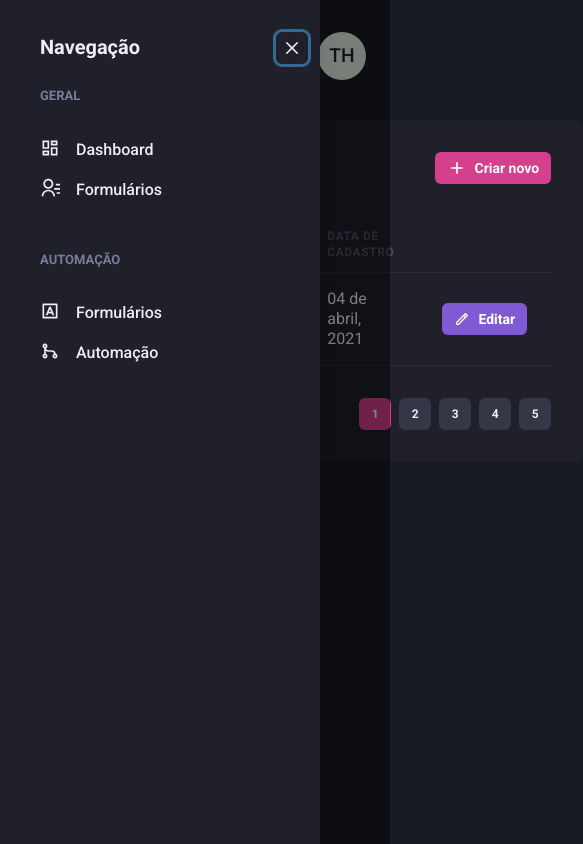
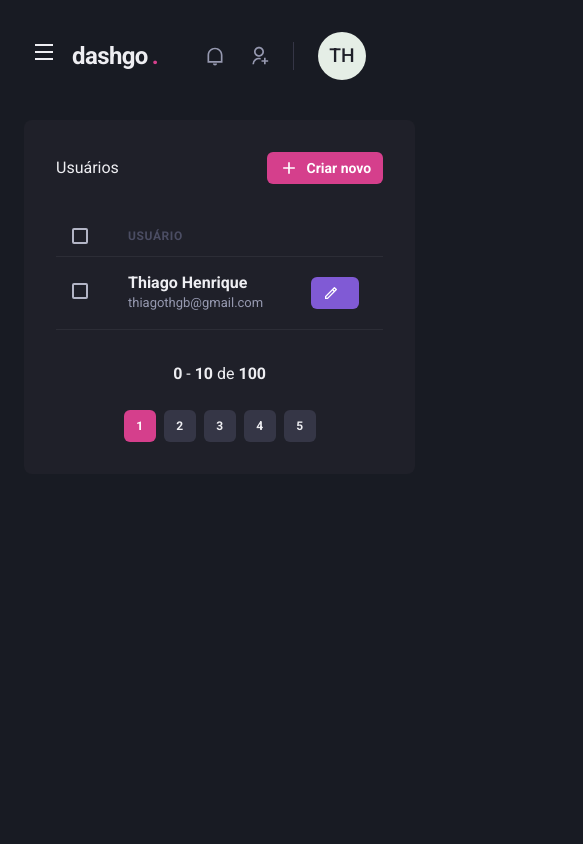
Before and after one commit to thiagothgb/chakraui-implement, a Next.js app: page /users in a window 390 px wide. Shown: the whole page, 583 px wide, since content can reach past the window. Built offline with nearby package versions, Linux system fonts and the light colour scheme.

Commit message:
Organizando responsividade

```diff
--- /dev/null
+++ b/src/components/ActiveLink.tsx
@@ -0,0 +1,37 @@
+import { useRouter } from "next/dist/client/router";
+import Link, { LinkProps } from "next/link";
+import { cloneElement, ReactElement, ReactNode } from "react";
+
+interface ActiveLinkProps extends LinkProps {
+  children: ReactElement;
+  shouldMatchExactHref?: boolean;
+}
+
+export function ActiveLink({
+  children,
+  shouldMatchExactHref = false,
+  ...rest
+}: ActiveLinkProps) {
+  const { asPath } = useRouter();
+
+  let isActive = false;
+
+  if (shouldMatchExactHref && (asPath === rest.href || asPath === rest.as)) {
+    isActive = true;
+  }
+
+  if (
+    !shouldMatchExactHref &&
+    (asPath.startsWith(String(rest.href)) || asPath.startsWith(String(rest.as)))
+  ) {
+    isActive = true;
+  }
+
+  return (
+    <Link {...rest}>
+      {cloneElement(children, {
+        color: isActive ? "pink.400" : "gray.50",
+      })}
+    </Link>
+  );
+}
--- a/src/components/Header/index.tsx
+++ b/src/components/Header/index.tsx
@@ -1,4 +1,6 @@
-import { Flex, useBreakpointValue } from "@chakra-ui/react";
+import { Flex, Icon, IconButton, useBreakpointValue } from "@chakra-ui/react";
+import { RiMenuLine } from "react-icons/ri";
+import { useSidebarDrawer } from "../../contexts/SidebarDrawerContext";
 import { Logo } from "./Logo";
 import { NotificationNav } from "./NotificationNav";
 import { Profile } from "./Profile";
@@ -9,6 +11,8 @@
     base: false,
     lg: true,
   });
+
+  const { onOpen } = useSidebarDrawer();
 
   return (
     <Flex
@@ -21,6 +25,16 @@
       px="6"
       align="center"
     >
+      {!isWideVersion && (
+        <IconButton
+          aria-label="Open navigation"
+          icon={<Icon as={RiMenuLine} />}
+          fontSize="24"
+          variant="unstyled"
+          onClick={onOpen}
+          mr="2"
+        />
+      )}
       <Logo />
 
       {isWideVersion && <SearchBox />}
--- a/src/components/Pagination/index.tsx
+++ b/src/components/Pagination/index.tsx
@@ -6,7 +6,7 @@
   return (
     <Stack
       mt="8"
-      direction="row"
+      direction={["column", "row"]}
       justify="space-between"
       align="center"
       spacing="6"
--- a/src/components/SideBar/NavLink.tsx
+++ b/src/components/SideBar/NavLink.tsx
@@ -1,23 +1,27 @@
 import {
   Icon,
-  Link,
+  Link as ChakraLink,
   LinkProps as ChakraLinkProps,
   Text,
 } from "@chakra-ui/react";
 import React, { ElementType } from "react";
+import { ActiveLink } from "../ActiveLink";
 
 interface NavLinkProps extends ChakraLinkProps {
   icon: ElementType;
   children: string;
+  href: string;
 }
 
-export function NavLink({ icon, children, ...rest }: NavLinkProps) {
+export function NavLink({ icon, children, href, ...rest }: NavLinkProps) {
   return (
-    <Link display="flex" align="center" {...rest}>
-      <Icon as={icon} fontSize="20" />
-      <Text ml="4" fontWeight="medium">
-        {children}
-      </Text>
-    </Link>
+    <ActiveLink href={href} passHref>
+      <ChakraLink display="flex" align="center" {...rest}>
+        <Icon as={icon} fontSize="20" />
+        <Text ml="4" fontWeight="medium">
+          {children}
+        </Text>
+      </ChakraLink>
+    </ActiveLink>
   );
 }
--- a/src/components/SideBar/SideBarNav.tsx
+++ b/src/components/SideBar/SideBarNav.tsx
@@ -13,12 +13,20 @@
   return (
     <Stack spacing="12" align="flex-start">
       <NavSection title="GERAL">
-        <NavLink icon={RiDashboardLine}>Dashboard</NavLink>
-        <NavLink icon={RiContactsLine}>Formulários</NavLink>
+        <NavLink icon={RiDashboardLine} href="/dashboard">
+          Dashboard
+        </NavLink>
+        <NavLink icon={RiContactsLine} href="/users">
+          Usuários
+        </NavLink>
       </NavSection>
       <NavSection title="AUTOMAÇÃO">
-        <NavLink icon={RiInputMethodLine}>Formulários</NavLink>
-        <NavLink icon={RiGitMergeLine}>Automação</NavLink>
+        <NavLink icon={RiInputMethodLine} href="/forms">
+          Formulários
+        </NavLink>
+        <NavLink icon={RiGitMergeLine} href="/automation">
+          Automação
+        </NavLink>
       </NavSection>
     </Stack>
   );
--- a/src/components/SideBar/index.tsx
+++ b/src/components/SideBar/index.tsx
@@ -8,9 +8,12 @@
   DrawerOverlay,
   useBreakpointValue,
 } from "@chakra-ui/react";
+import { useSidebarDrawer } from "../../contexts/SidebarDrawerContext";
 import { SideBarNav } from "./SideBarNav";
 
 export function SideBar() {
+  const { isOpen, onClose } = useSidebarDrawer();
+
   const isDrawerSidebar = useBreakpointValue({
     base: true,
     lg: false,
@@ -18,7 +21,7 @@
 
   if (isDrawerSidebar) {
     return (
-      <Drawer isOpen={true} placement="left" onClose={() => {}}>
+      <Drawer isOpen={isOpen} placement="left" onClose={onClose}>
         <DrawerOverlay>
           <DrawerContent bg="gray.800" p="4">
             <DrawerCloseButton mt="6" />
--- a/src/contexts/SidebarDrawerContext.tsx
+++ b/src/contexts/SidebarDrawerContext.tsx
@@ -0,0 +1,30 @@
+import { useDisclosure, UseDisclosureReturn } from "@chakra-ui/hooks";
+import { useRouter } from "next/dist/client/router";
+import { createContext, ReactNode, useContext, useEffect } from "react";
+
+interface SidebarDrawerProviderProps {
+  children: ReactNode;
+}
+
+type SideBarDrawerContextData = UseDisclosureReturn;
+
+const SidebarDrawerContext = createContext({} as SideBarDrawerContextData);
+
+export function SidebarDrawerProvider({
+  children,
+}: SidebarDrawerProviderProps) {
+  const disclosure = useDisclosure();
+  const router = useRouter();
+
+  useEffect(() => {
+    disclosure.onClose();
+  }, [router.asPath]);
+
+  return (
+    <SidebarDrawerContext.Provider value={disclosure}>
+      {children}
+    </SidebarDrawerContext.Provider>
+  );
+}
+
+export const useSidebarDrawer = () => useContext(SidebarDrawerContext);
--- a/src/pages/_app.tsx
+++ b/src/pages/_app.tsx
@@ -1,11 +1,14 @@
 import { AppProps } from "next/app";
 import { ChakraProvider } from "@chakra-ui/react";
 import { theme } from "../styles/theme";
+import { SidebarDrawerProvider } from "../contexts/SidebarDrawerContext";
 
 function MyApp({ Component, pageProps }: AppProps) {
   return (
     <ChakraProvider theme={theme}>
-      <Component {...pageProps} />
+      <SidebarDrawerProvider>
+        <Component {...pageProps} />
+      </SidebarDrawerProvider>
     </ChakraProvider>
   );
 }
--- a/src/pages/dashboard.tsx
+++ b/src/pages/dashboard.tsx
@@ -71,12 +71,12 @@
         <SideBar />
 
         <SimpleGrid flex="1" gap="4" minChildWidth="320px" align="flex-start">
-          <Box p="8" pb="4" bg="gray.800" borderRadius={8}>
+          <Box p={["6", "8"]} pb="4" bg="gray.800" borderRadius={8}>
             <Text fontSize="lg">Inscritos na semana</Text>
             <Chart type="area" height={160} options={options} series={series} />
           </Box>
 
-          <Box p="8" pb="4" bg="gray.800" borderRadius={8}>
+          <Box p={["6", "8"]} pb="4" bg="gray.800" borderRadius={8}>
             <Text fontSize="lg">Taxa de abertura</Text>
             <Chart type="area" height={160} options={options} series={series} />
           </Box>
--- a/src/pages/users/index.tsx
+++ b/src/pages/users/index.tsx
@@ -12,7 +12,9 @@
   Thead,
   Tr,
   Text,
+  useBreakpointValue,
 } from "@chakra-ui/react";
+import Link from "next/link";
 import React from "react";
 import { RiAddLine, RiPencilLine } from "react-icons/ri";
 import { Header } from "../../components/Header";
@@ -20,6 +22,11 @@
 import { SideBar } from "../../components/SideBar";
 
 export default function UserList() {
+  const isWideVersion = useBreakpointValue({
+    base: false,
+    lg: true,
+  });
+
   return (
     <Box>
       <Header></Header>
@@ -32,6 +39,7 @@
               Usuários
             </Heading>
 
+            <Link href="/users/create" passHref>
               <Button
                 as="a"
                 size="sm"
@@ -41,22 +49,23 @@
               >
                 Criar novo
               </Button>
+            </Link>
           </Flex>
 
           <Table colorScheme="whiteAlpha">
             <Thead>
               <Tr>
-                <Th px="6" color="gray.300" width="6">
+                <Th px={["4", "4", "6"]} color="gray.300" width="6">
                   <Checkbox colorScheme="pink" />
                 </Th>
                 <Th>Usuário</Th>
-                <Th>Data de cadastro</Th>
+                {isWideVersion && <Th>Data de cadastro</Th>}
                 <Th></Th>
               </Tr>
             </Thead>
             <Tbody>
               <Tr>
-                <Td px="6">
+                <Td px={["4", "4", "6"]}>
                   <Checkbox colorScheme="pink" />
                 </Td>
                 <Td>
@@ -67,7 +76,7 @@
                     </Text>
                   </Box>
                 </Td>
-                <Td>04 de abril, 2021</Td>
+                {isWideVersion && <Td>04 de abril, 2021</Td>}
                 <Td>
                   <Button
                     as="a"
@@ -76,7 +85,7 @@
                     colorScheme="purple"
                     leftIcon={<Icon as={RiPencilLine} fontSize="16" />}
                   >
-                    Editar
+                    {isWideVersion ?? "Editar"}
                   </Button>
                 </Td>
               </Tr>
```
Also changed, not shown: src/pages/users/create.tsx (+9 -4 lines). Lines whose indentation alone changed are shown as unchanged.
